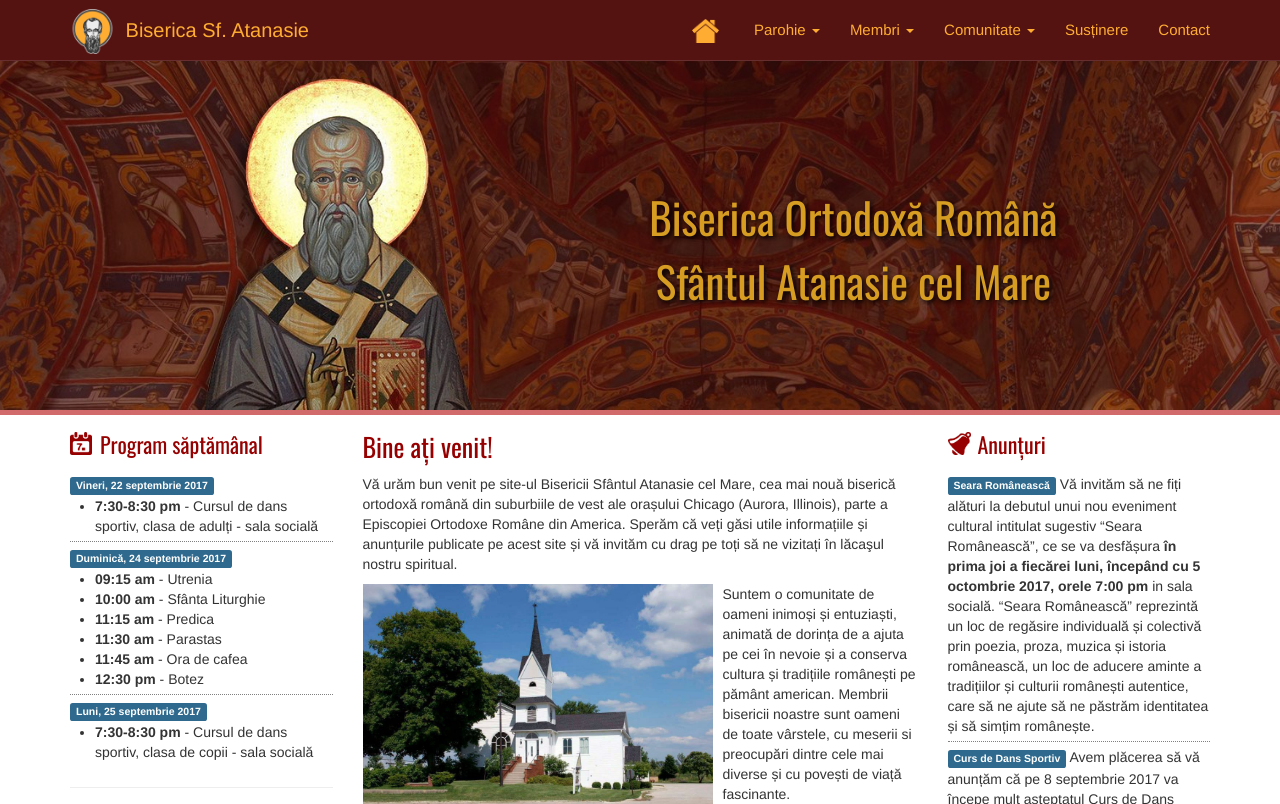
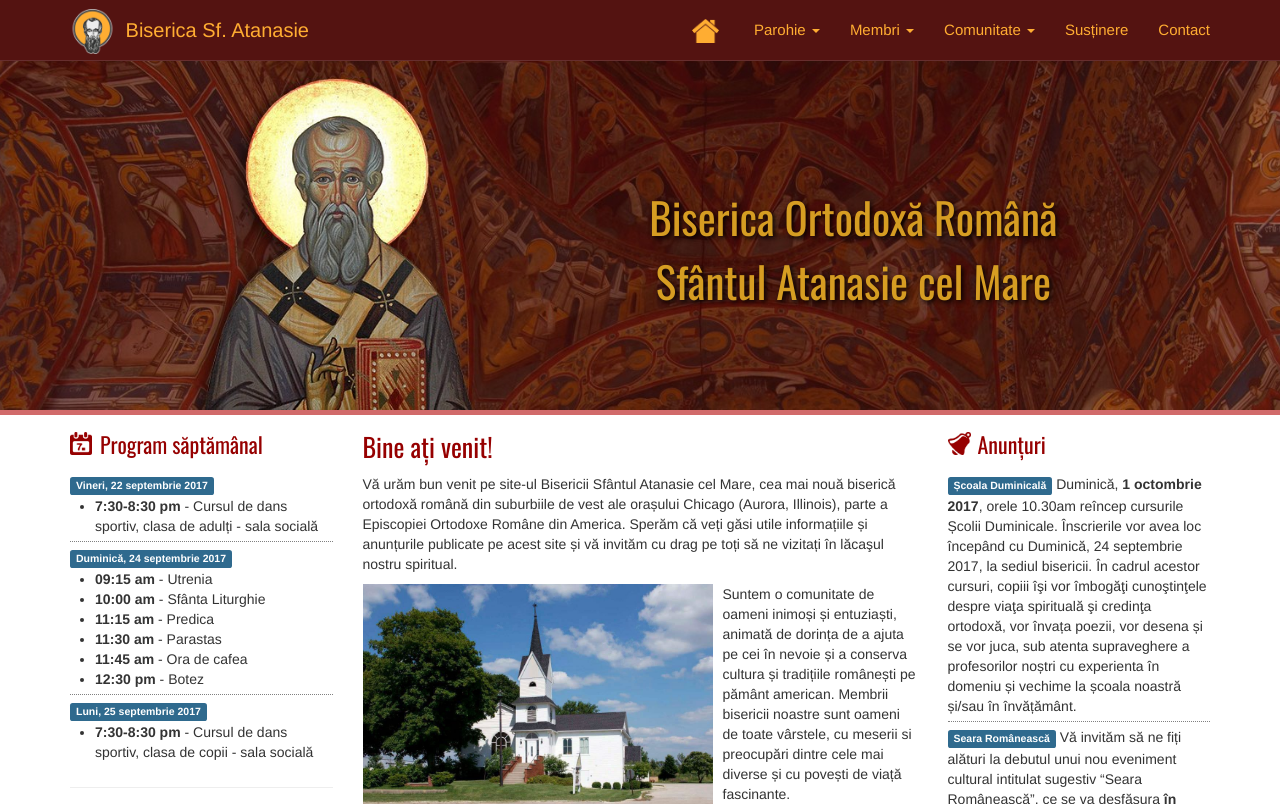
Before and after one commit to iulian787/sfat, a Jekyll site: the page built from ro/index.html, in a window 1280 px wide and 1333 px high, cut to the strip 0-804 px from the top of the window. Built offline with Jekyll 4.4.1, drawn with Linux system fonts in a browser that asks for light colours.

Commit message:
update ann

```diff
--- a/_includes/announcements-ro.md
+++ b/_includes/announcements-ro.md
@@ -1,2 +1,3 @@
+* <label>Școala Duminicală</label> Duminică, <strong>1 octombrie 2017</strong>, orele 10.30am reîncep cursurile Școlii Duminicale. Înscrierile vor avea loc începând cu Duminică, 24 septembrie 2017, la sediul bisericii. În cadrul acestor cursuri, copiii îşi vor îmbogăţi cunoştinţele despre viaţa spirituală şi credinţa ortodoxă, vor învața poezii, vor desena și se vor juca, sub atenta supraveghere a profesorilor noștri cu experienta în domeniu și vechime la școala noastră și/sau în învățământ.
 * <label>Seara Românească</label> Vă invităm să ne fiți alături la debutul unui nou eveniment cultural intitulat sugestiv "Seara Românească", ce se va desfășura <strong>în prima joi a fiecărei luni, începând cu 5 octombrie 2017, orele 7:00 pm</strong> in sala socială. "Seara Românească" reprezintă un loc de regăsire individuală și colectivă prin poezia, proza, muzica și istoria românească, un loc de aducere aminte a tradițiilor și culturii românești autentice, care să ne ajute să ne păstrăm identitatea și să simțim românește.
 * <label>Curs de Dans Sportiv</label> Avem plăcerea să vă anunțăm că pe 8 septembrie 2017 va începe mult așteptatul Curs de Dans Sportiv (Ballroom Dance) găzduit de Biserica Sf. Atanasie și condus de binecunoscuta antrenoare de dans Dana Lefter Anghelescu. Cursul se adresează atât adulților cât și copiilor. Vă așteptăm cu drag! <a href="{{ site.baseurl }}/ro/2017/curs-de-dans.html"><strong>Vezi&nbsp;detalii</strong></a>
```
